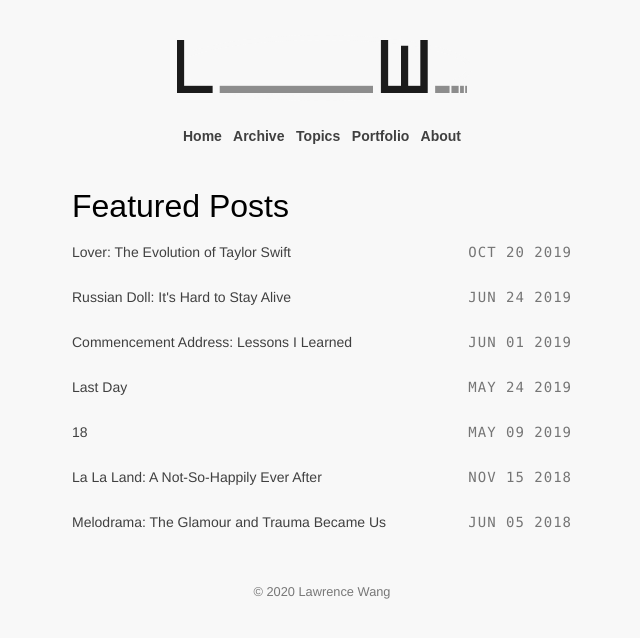
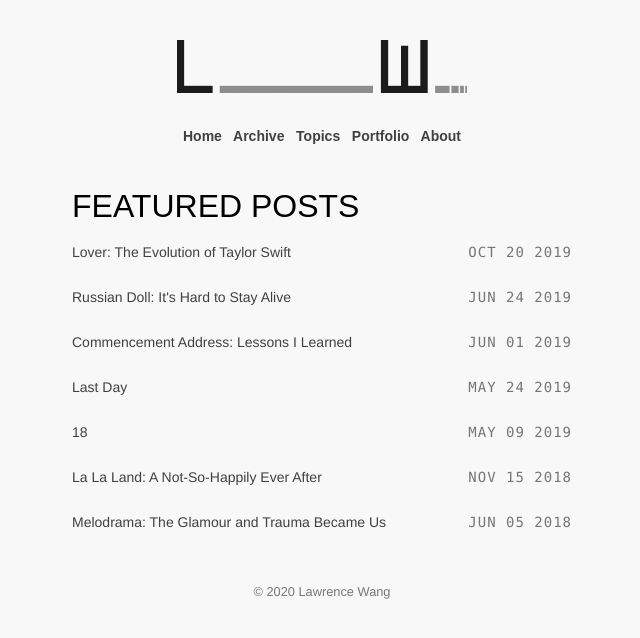
Before and after one commit to law-wang/blog-1.1, a Jekyll site: the page built from index.html, in a window 1280 px wide. Shown: the top 638 px of the page, without its empty margins (318-958 px from the left). Built offline with Jekyll 4.4.1, drawn with Linux system fonts in a browser that asks for light colours; some web fonts are replaced.

```diff
--- a/index.html
+++ b/index.html
@@ -4,7 +4,7 @@ permalink: /
 ---
 
 <section>
-  <h1>Featured Posts</h1>
+  <h1>FEATURED POSTS</h1>
   <div>
 	{% for post in site.tags['Featured'] %}
 		<ul>
```
